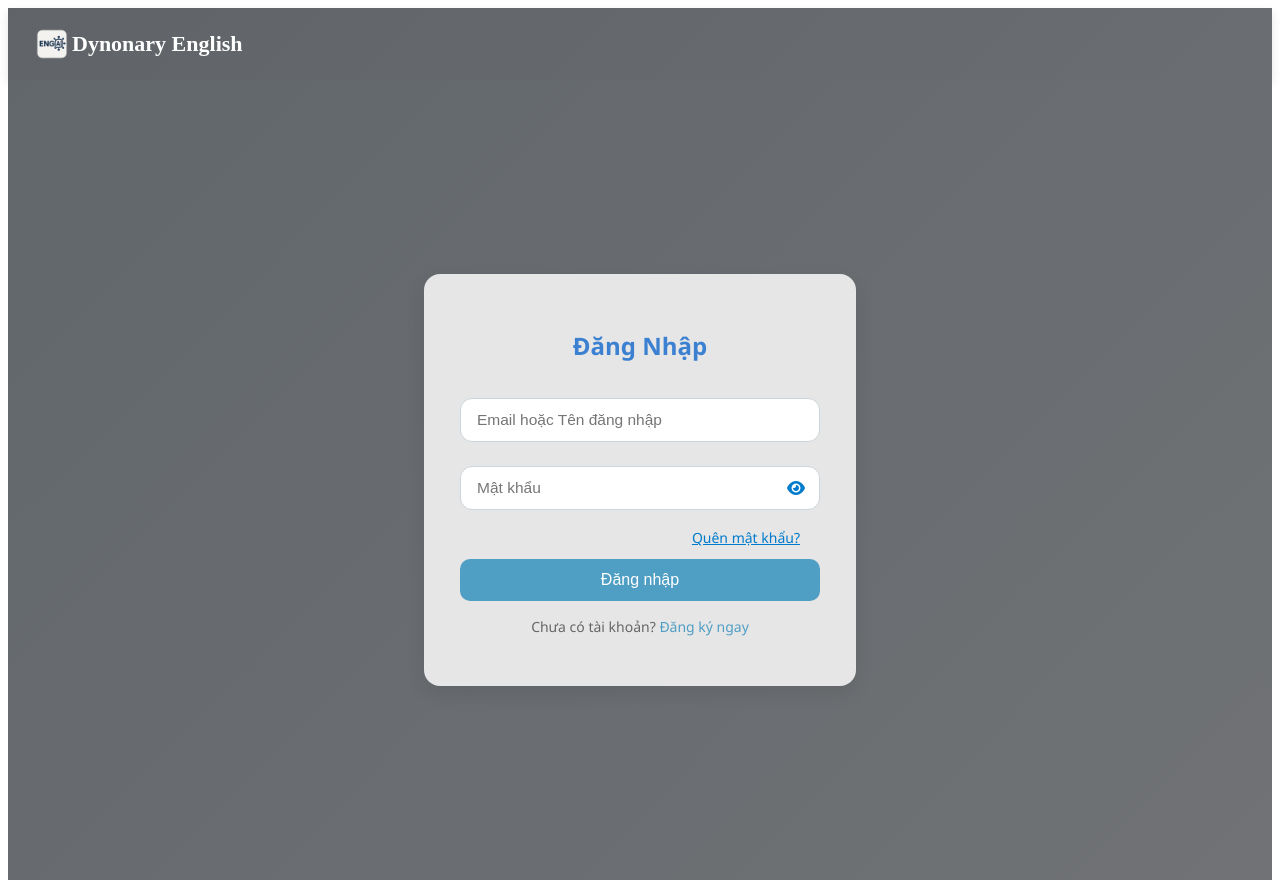
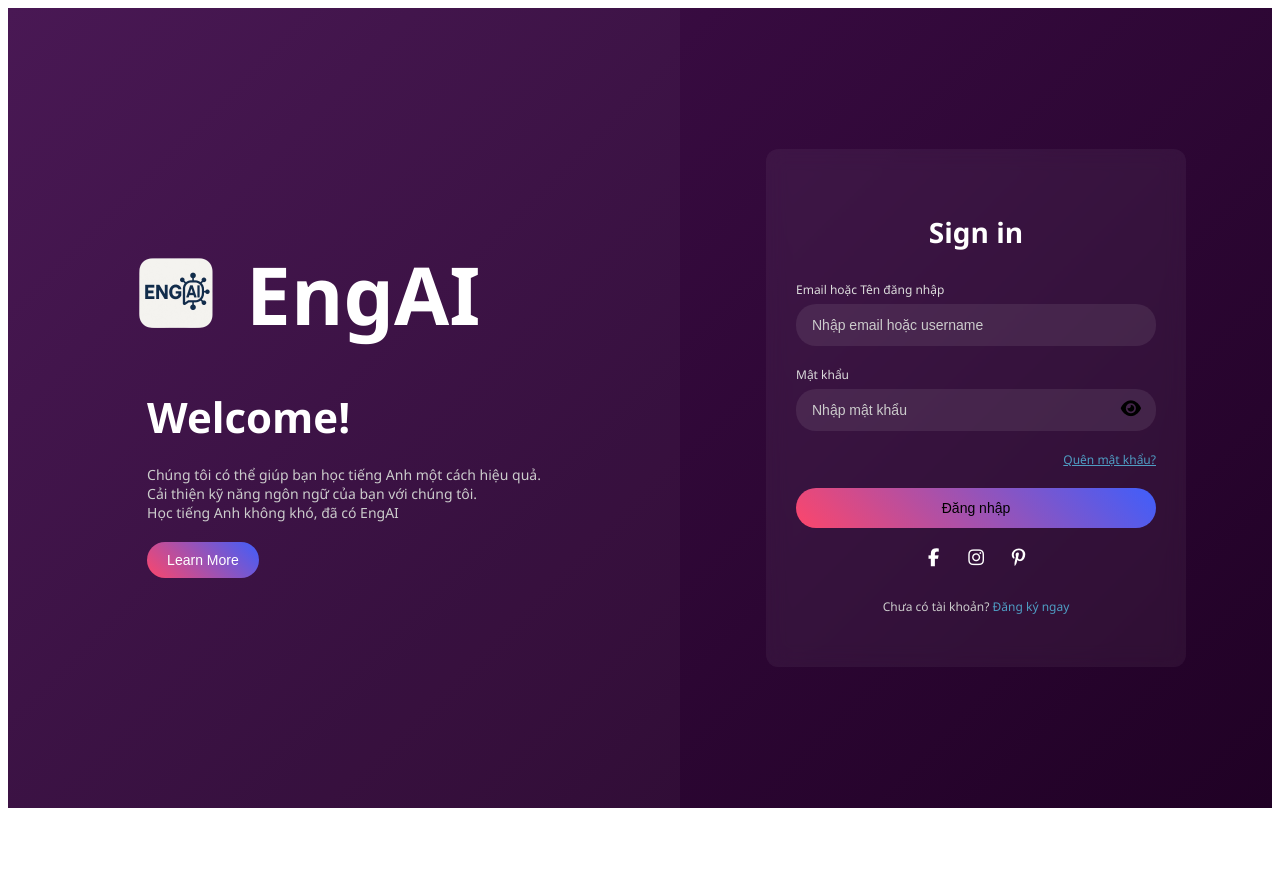
Before and after one commit to dutch25/EnglishTutor, a Vue app in the folder frontend/: page / in a window 1280 px wide. After the commit the page ends 816 px from the top, so only its background shows below. Built offline with nearby package versions, Linux system fonts and the light colour scheme.

Commit message:
Update Login.vue

```diff
--- a/frontend/src/Auths/Login.vue
+++ b/frontend/src/Auths/Login.vue
@@ -1,49 +1,53 @@
-
 <template>
-  <div>
-    <!-- Header -->
-    <div class="top-header">
+  <div class="login-page">
+    <div :class="['left-panel', { 'slide-in-left': true, 'slide-in-active': animate }]">
+      <div class="welcome-text">
         <div class="logo-title">
           <img src="@/assets/logo.png" alt="Logo EngAI" class="header-logo" />
-        <span class="title-text">Dynonary English</span>
+          <span class="title-text">EngAI</span>
+        </div>
+        <h1>Welcome!</h1>
+        <p>Chúng tôi có thể giúp bạn học tiếng Anh một cách hiệu quả.<br/>
+          Cải thiện kỹ năng ngôn ngữ của bạn với chúng tôi. <br/>
+          Học tiếng Anh không khó, đã có EngAI</p>
+        <button class="learn-more-btn">Learn More</button>
       </div>
     </div>
 
-    <!-- Login Form -->
-    <div class="auth-wrapper">
-      <div class="auth-box">
-        <h2>Đăng Nhập</h2>
+    <div :class="['right-panel', { 'slide-in-right': true, 'slide-in-active': animate }]">
       <form @submit.prevent="login">
-          <input
-            v-model="username"
-            type="text"
-            placeholder="Email hoặc Tên đăng nhập"
-            required
-          />
+        <h2>Sign in</h2>
 
-          <div class="password-field">
-            <input
-              :type="showPassword ? 'text' : 'password'"
-              v-model="password"
-              placeholder="Mật khẩu"
-              required
-            />
+        <div class="input-group email-field">
+          <label>Email hoặc Tên đăng nhập</label>
+          <input v-model="username" type="text" placeholder="Nhập email hoặc username" required />
+        </div>
+
+        <div class="input-group password-field">
+          <label>Mật khẩu</label>
+          <input :type="showPassword ? 'text' : 'password'" v-model="password" placeholder="Nhập mật khẩu" required />
           <span class="toggle-password" @click="togglePassword">
             <i :class="['fas', showPassword ? 'fa-eye-slash' : 'fa-eye']"></i>
           </span>
         </div>
+
         <a class="forgot-password-link" @click="goToForgotPassword">Quên mật khẩu?</a>
-          <button type="submit">Đăng nhập</button>
-        </form>
+
+        <button type="submit" class="submit-btn">Đăng nhập</button>
+
+        <div class="social-icons">
+          <i class="fab fa-facebook-f"></i>
+          <i class="fab fa-instagram"></i>
+          <i class="fab fa-pinterest-p"></i>
+        </div>
 
         <p class="switch-link">
           Chưa có tài khoản?
           <router-link to="/register">Đăng ký ngay</router-link>
         </p>
-      </div>
+      </form>
     </div>
 
-    <!-- 🔥 Toast Notification -->
     <div v-if="toast.show" :class="['toast', toast.type]">
       {{ toast.message }}
     </div>
@@ -62,6 +66,7 @@ export default {
         message: "",
         type: "success",
       },
+      animate: false,
     };
   },
   methods: {
@@ -71,7 +76,6 @@ export default {
     async login() {
       console.log("🔹 [DEBUG] Bắt đầu login...");
 
-      // ✅ Validate input
       if (this.username.length < 5) {
         this.showToast("Email phải có ít nhất 5 ký tự!", "error");
         return;
@@ -105,20 +109,18 @@ export default {
           return;
         }
 
-        // ✅ Lưu session, username và token
+        // Lưu thông tin người dùng
         if (data.username) {
           localStorage.setItem("username", data.username);
-          localStorage.setItem("email", data.email); // Lưu email từ API
-          localStorage.setItem("password", data.password); // Lưu mật khẩu (nếu cần)
+          localStorage.setItem("email", data.email);
+          localStorage.setItem("password", data.password);
           sessionStorage.setItem("sessionUser", data.username);
           localStorage.setItem("token", data.token || "dummy-token");
-          localStorage.setItem("user_id", data.id); // hoặc data.user_id, tuỳ backend trả về
+          localStorage.setItem("user_id", data.id);
         }
-
-        // ✅ Hiển thị thông báo thành công
+        // Hiển thị thông báo thành công
         this.showToast("✅ Đăng nhập thành công!", "success");
 
-        // ✅ Chuyển sang Home sau 1s
         setTimeout(() => {
           this.$router.push("/home");
         }, 1000);
@@ -136,166 +138,204 @@ export default {
       this.toast.message = message;
       this.toast.type = type;
       this.toast.show = true;
-      setTimeout(() => (this.toast.show = false), 3000); // Hiển thị toast trong 3 giây
+      setTimeout(() => (this.toast.show = false), 3000);
     },
+  },
+  mounted() {
+    setTimeout(() => {
+      this.animate = true;
+    }, 30);
   },
 };
 </script>
 
 <style scoped>
-/* 🔹 Header */
-.top-header {
-  background: linear-gradient(135deg, #606468, #6A6D71);
-  padding: 16px 24px;
+.login-page {
   display: flex;
+  height: 100vh;
+  background: linear-gradient(135deg, #43104e, #200125);
+  font-family: 'Segoe UI', Tahoma, Geneva, Verdana, sans-serif;
+  color: white;
+}
+
+.left-panel {
+  flex: 1;
+  display: flex;
+  justify-content: center;
   align-items: center;
-  box-shadow: 0 4px 10px rgba(0, 0, 0, 0.1);
+  padding: 40px;
+  background: rgba(255, 255, 255, 0.03);
 }
+
+.welcome-text {
+  max-width: 400px;
+}
+
 .logo-title {
   display: flex;
   align-items: center;
-}
-.header-logo {
-  width: 40px;
-  height: 40px;
-}
-.title-text {
-  font-size: 22px;
-  font-weight: 700;
-  color: #ffffff;
+  gap: 20px;
+  margin-bottom: 40px;
+  transform: translateX(-21px);
 }
 
-/* 🔹 Form */
-.auth-wrapper {
+.header-logo {
+  width: 100px;
+  height: 100px;
+  object-fit: contain;
+}
+
+.title-text {
+  font-size: 80px;
+  font-weight: bold;
+}
+
+.welcome-text h1 {
+  font-size: 42px;
+  margin-bottom: 20px;
+}
+
+.welcome-text p {
+  font-size: 14px;
+  color: #ccc;
+  margin-bottom: 20px;
+}
+
+.learn-more-btn {
+  background: linear-gradient(45deg, #fc466b, #3f5efb);
+  color: white;
+  padding: 10px 20px;
+  border: none;
+  border-radius: 30px;
+  cursor: pointer;
+  font-size: 14px;
+}
+
+.right-panel {
+  flex: 1;
   display: flex;
   justify-content: center;
   align-items: center;
-  background: linear-gradient(135deg, #62676b, #707275);
-  height: 100vh;
-  font-family: 'Segoe UI', Tahoma, Geneva, Verdana, sans-serif;
 }
 
-.auth-box {
-  background-color: #e6e6e6;
-  padding: 36px;
-  border-radius: 16px;
-  box-shadow: 0 8px 20px rgba(0, 0, 0, 0.08);
+form {
+  background: rgba(255, 255, 255, 0.05);
+  padding: 40px 30px;
+  border-radius: 12px;
   width: 360px;
-  animation: fadeIn 0.5s ease;
+  backdrop-filter: blur(10px);
+  display: flex;
+  flex-direction: column;
+  align-items: center;
 }
 
-.auth-box h2 {
+form h2 {
   text-align: center;
-  color: #3c80d1;
-  margin-bottom: 24px;
-  font-weight: 600;
+  font-size: 28px;
+  margin-bottom: 30px;
+  width: 100%;
+}
+
+.input-group {
+  position: relative;
+  width: 100%;
+  margin-bottom: 20px;
+}
+
+label {
+  font-size: 12px;
+  display: block;
+  margin-bottom: 6px;
+  color: #ddd;
 }
 
 input {
   width: 100%;
-  padding: 12px 16px;
-  margin: 12px 0;
-  border: 1px solid #ccd5db;
-  border-radius: 12px;
-  font-size: 15.5px;
-  background-color: #fff;
+  padding: 10px 40px 10px 16px;
+  background: rgba(255, 255, 255, 0.08);
+  border: none;
+  border-radius: 20px;
+  font-size: 14px;
+  color: #fff;
+  outline: none;
+  height: 42px;
   box-sizing: border-box;
-  transition: border-color 0.2s, box-shadow 0.2s;
+}
+
+input::placeholder {
+  color: #ccc;
 }
 
 input:focus {
-  border-color: #4f9ec4;
-  outline: none;
-  box-shadow: 0 0 0 2px rgba(79, 158, 196, 0.15);
+  background: rgba(255, 255, 255, 0.15);
 }
 
-.password-field {
-  position: relative;
-}
-
-.toggle-password {
+.password-field .toggle-password {
   position: absolute;
   right: 14px;
-  top: 50%;
+  margin-top: 19px;
   transform: translateY(-50%);
   cursor: pointer;
-  font-size: 16px;
-  user-select: none;
-  color: #007acc; /* Màu icon tương tự màu chữ "Quên mật khẩu?" */
-}
-
-.toggle-password:hover {
-  color: #3b8ab0; /* Hiệu ứng hover giống nút */
+  font-size: 18px;
+  color: #000;
+  line-height: 1;
 }
 
 .forgot-password-link {
   display: block;
+  width: 100%;
+  text-align: right;
+  font-size: 12px;
+  margin-bottom: 20px;
+  color: #4f9ec4;
+  cursor: pointer;
   text-decoration: underline;
-  color: #007acc;
-  cursor: pointer;
-  margin: 6px 0 6px 0;
-  text-align: right;
-  padding-right: 20px;
-  font-size: 14px;
 }
 
-button {
+.submit-btn {
   width: 100%;
   padding: 12px;
-  background-color: #4f9ec4;
+  background: linear-gradient(45deg, #fc466b, #3f5efb);
   border: none;
-  border-radius: 10px;
-  color: white;
-  font-size: 16px;
-  font-weight: 500;
+  border-radius: 30px;
+  font-size: 14px;
   cursor: pointer;
-  transition: background-color 0.3s;
-  margin-top: 6px;
+  margin-bottom: 20px;
 }
 
-button:hover {
-  background-color: #3b8ab0;
+.social-icons {
+  display: flex;
+  justify-content: center;
+  gap: 20px;
+  font-size: 18px;
+  color: #fff;
+  margin-bottom: 20px;
 }
 
 .switch-link {
   text-align: center;
-  margin-top: 16px;
-  font-size: 14px;
-  color: #666;
+  font-size: 12px;
+  color: #ccc;
 }
 
 .switch-link a {
   color: #4f9ec4;
   text-decoration: none;
-  font-weight: 500;
 }
 
 .switch-link a:hover {
   text-decoration: underline;
 }
 
-@keyframes fadeIn {
-  from {
-    opacity: 0;
-    transform: translateY(20px);
-  }
-  to {
-    opacity: 1;
-    transform: none;
-  }
-}
-
-/* 🔹 Toast Notification */
+/* Toast */
 .toast {
   position: fixed;
   top: 20px;
   right: 20px;
-  background: #333;
-  color: #fff;
   padding: 12px 20px;
   border-radius: 8px;
   font-size: 15px;
-  box-shadow: 0 4px 10px rgba(0, 0, 0, 0.2);
+  color: white;
   animation: fadeIn 0.3s ease;
 }
 
@@ -305,6 +345,22 @@ button:hover {
 
 .toast.error {
   background: #e53935;
+}
+.slide-in-left {
+  opacity: 0;
+  transform: translateX(-50px);
+  transition: all 0.8s ease-out;
+}
+
+.slide-in-right {
+  opacity: 0;
+  transform: translateX(50px);
+  transition: all 0.8s ease-out;
+}
+
+.slide-in-active {
+  opacity: 1 !important;
+  transform: translateX(0) !important;
 }
 
 @keyframes fadeIn {
```
Lines whose indentation alone changed are shown as unchanged.
